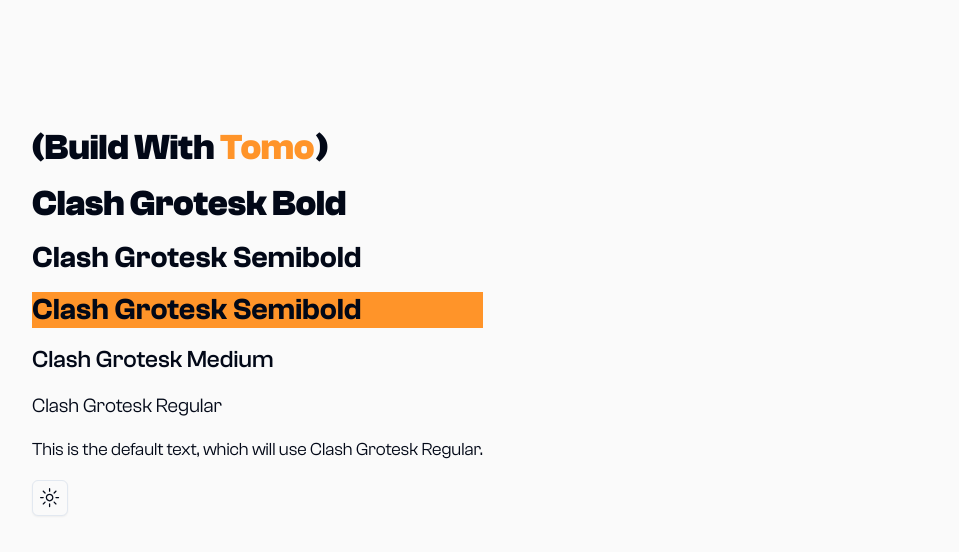
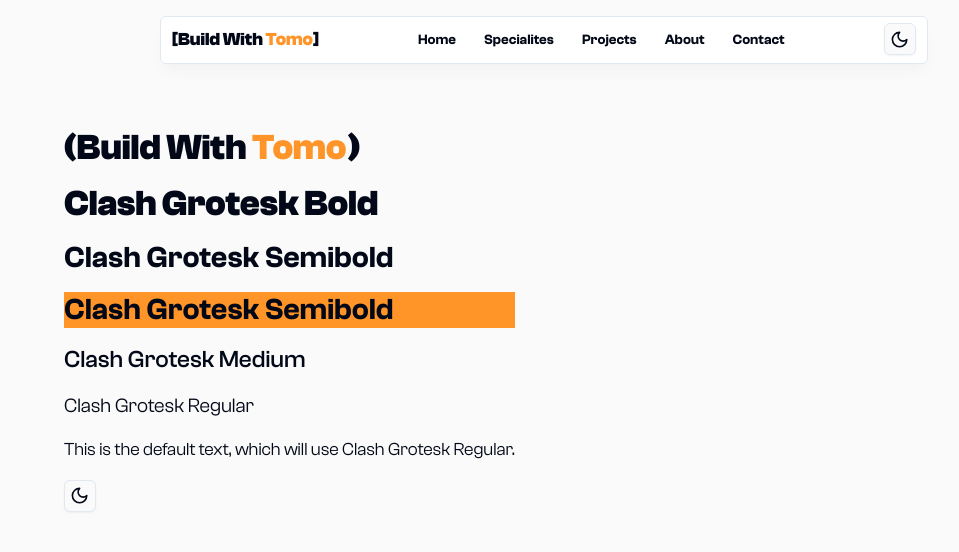
Before and after one commit to 0xtomotech/tomo-portfolio, a Next.js app: page / in a window 1280 px wide. Shown: the top 552 px of the page, without its empty margins (96-1055 px from the left). Built offline with nearby package versions, Linux system fonts and the light colour scheme.

Commit message:
added header with intro animation

```diff
--- a/package.json
+++ b/package.json
@@ -14,6 +14,8 @@
     "@radix-ui/react-slot": "^1.1.0",
     "class-variance-authority": "^0.7.0",
     "clsx": "^2.1.1",
+    "framer-motion": "^11.3.28",
+    "lucide-react": "^0.428.0",
     "next": "14.2.5",
     "next-themes": "^0.3.0",
     "react": "^18",
--- a/src/app/globals.css
+++ b/src/app/globals.css
@@ -16,7 +16,7 @@
     --secondary-foreground: 222.2 47.4% 11.2%;
     --muted: 210 40% 96.1%;
     --muted-foreground: 215.4 16.3% 46.9%;
-    --accent: 210 40% 96.1%;
+    --accent: 210 40% 96.1%; /* changed */
     --accent-foreground: 222.2 47.4% 11.2%;
     --destructive: 0 84.2% 60.2%;
     --destructive-foreground: 210 40% 98%;
@@ -32,7 +32,7 @@
   }
 
   .dark {
-    --background: 222.2 84% 4.9%;
+    --background: 0 0% 15%;
     --foreground: 210 40% 98%;
     --card: 222.2 84% 4.9%;
     --card-foreground: 210 40% 98%;
@@ -44,7 +44,7 @@
     --secondary-foreground: 210 40% 98%;
     --muted: 217.2 32.6% 17.5%;
     --muted-foreground: 215 20.2% 65.1%;
-    --accent: 217.2 32.6% 17.5%;
+    --accent: 217.2 32.6% 17.5%; /* changed */
     --accent-foreground: 210 40% 98%;
     --destructive: 0 62.8% 30.6%;
     --destructive-foreground: 210 40% 98%;
--- a/src/app/layout.tsx
+++ b/src/app/layout.tsx
@@ -2,6 +2,7 @@ import type { Metadata } from "next";
 import "./globals.css";
 import localFont from "next/font/local";
 import { ThemeProvider } from "@/components/theme-provider";
+import Header from "@/components/header";
 
 const clashGrotesk = localFont({
   src: [
@@ -40,14 +41,17 @@ export default function RootLayout({
   children: React.ReactNode;
 }>) {
   return (
-    <html lang="en" className={`${clashGrotesk.variable}`}>
-      <body className="font-sans">
+    <html lang="en" suppressHydrationWarning>
+      <body
+        className={`relative !scroll-smooth pt-20 font-sans sm:pt-24 ${clashGrotesk.variable}`}
+      >
         <ThemeProvider
           attribute="class"
           defaultTheme="system"
           enableSystem
           disableTransitionOnChange
         >
+          <Header />
           {children}
         </ThemeProvider>
       </body>
--- a/src/app/page.tsx
+++ b/src/app/page.tsx
@@ -3,7 +3,7 @@ import Image from "next/image";
 
 export default function Home() {
   return (
-    <main className="flex min-h-screen flex-col p-24">
+    <main className="flex min-h-screen flex-col items-center px-4">
       <div className="z-10 flex w-full max-w-5xl items-center justify-between text-sm">
         <div className="space-y-4 p-8">
           <h1 className="text-4xl font-bold">
--- /dev/null
+++ b/src/components/header.tsx
@@ -0,0 +1,79 @@
+"use client";
+
+import React from "react";
+import { motion } from "framer-motion";
+import Link from "next/link";
+import { ThemeToggle } from "./theme-toggle";
+
+const links = [
+  {
+    name: "Home",
+    hash: "#home",
+  },
+  {
+    name: "Specialites",
+    hash: "#specialites",
+  },
+  {
+    name: "Projects",
+    hash: "#projects",
+  },
+  {
+    name: "About",
+    hash: "#about",
+  },
+  {
+    name: "Contact",
+    hash: "#contact",
+  },
+];
+
+const Header = () => {
+  return (
+    <header className="relative z-[999]">
+      <motion.div
+        initial={{ y: -100, x: "-50%", opacity: 0 }}
+        animate={{ y: 0, x: "-50%", opacity: 1 }}
+        className="fixed left-1/2 top-0 h-[4.5rem] w-full -translate-x-1/2 rounded-none border bg-white/90 shadow-lg shadow-black/[0.03] backdrop-blur-md dark:bg-black/90 sm:top-4 sm:h-[3rem] sm:w-[48rem] sm:rounded-md"
+      ></motion.div>
+      <nav className="fixed left-1/2 top-[0.7rem] flex h-12 w-full -translate-x-1/2 items-center justify-between px-3 py-2 sm:top-[1.1rem] sm:h-[initial] sm:w-[48rem] sm:py-0">
+        <motion.div
+          initial={{ opacity: 0, y: -100 }}
+          animate={{ opacity: 1, y: 0 }}
+          className="justify-start"
+        >
+          <h1 className="text-2xl font-bold sm:text-lg">
+            [Build With <span className="text-primary">Tomo</span>]
+          </h1>
+        </motion.div>
+        <div className="hidden sm:block">
+          <ul className="flex flex-wrap items-center justify-center gap-y-1 text-base font-medium sm:w-[initial] sm:flex-nowrap sm:gap-1">
+            {links.map((link) => (
+              <motion.li
+                key={link.hash}
+                className="relative flex h-3/4 items-center justify-center"
+                initial={{ opacity: 0, y: -100 }}
+                animate={{ opacity: 1, y: 0 }}
+              >
+                <Link
+                  className="flex w-full items-center justify-center px-3 py-3 text-sm font-semibold transition hover:text-primary"
+                  href={link.hash}
+                >
+                  {link.name}
+                </Link>
+              </motion.li>
+            ))}
+          </ul>
+        </div>
+        <motion.div
+          initial={{ opacity: 0, y: -100 }}
+          animate={{ opacity: 1, y: 0 }}
+        >
+          <ThemeToggle />
+        </motion.div>
+      </nav>
+    </header>
+  );
+};
+
+export default Header;
--- a/src/components/theme-toggle.tsx
+++ b/src/components/theme-toggle.tsx
@@ -1,40 +1,59 @@
 "use client";
 
 import * as React from "react";
-import { MoonIcon, SunIcon } from "@radix-ui/react-icons";
+import { Moon, Sun } from "lucide-react";
 import { useTheme } from "next-themes";
-
 import { Button } from "@/components/ui/button";
-import {
-  DropdownMenu,
-  DropdownMenuContent,
-  DropdownMenuItem,
-  DropdownMenuTrigger,
-} from "@/components/ui/dropdown-menu";
 
 export function ThemeToggle() {
-  const { setTheme } = useTheme();
+  const { theme, setTheme } = useTheme();
+  const [mounted, setMounted] = React.useState(false);
+
+  // useEffect to handle mounting
+  React.useEffect(() => {
+    setMounted(true);
+  }, []);
+
+  // Function to toggle between light and dark themes
+  const toggleTheme = () => {
+    setTheme(theme === "dark" ? "light" : "dark");
+  };
+
+  // Render a placeholder or nothing if not mounted
+  if (!mounted) {
+    return <Button variant="outline" size="icon" aria-label="Toggle theme" />;
+  }
 
   return (
-    <DropdownMenu>
-      <DropdownMenuTrigger asChild>
-        <Button variant="outline" size="icon">
-          <SunIcon className="h-[1.2rem] w-[1.2rem] rotate-0 scale-100 transition-all dark:-rotate-90 dark:scale-0" />
-          <MoonIcon className="absolute h-[1.2rem] w-[1.2rem] rotate-90 scale-0 transition-all dark:rotate-0 dark:scale-100" />
-          <span className="sr-only">Toggle theme</span>
+    <>
+      <div className="hidden sm:block">
+        <Button
+          variant="outline"
+          size="icon"
+          onClick={toggleTheme}
+          aria-label="Toggle theme"
+        >
+          {theme === "dark" ? (
+            <Sun className="h-[1.2rem] w-[1.2rem]" />
+          ) : (
+            <Moon className="h-[1.2rem] w-[1.2rem]" />
+          )}
         </Button>
-      </DropdownMenuTrigger>
-      <DropdownMenuContent align="end">
-        <DropdownMenuItem onClick={() => setTheme("light")}>
-          Light
-        </DropdownMenuItem>
-        <DropdownMenuItem onClick={() => setTheme("dark")}>
-          Dark
-        </DropdownMenuItem>
-        <DropdownMenuItem onClick={() => setTheme("system")}>
-          System
-        </DropdownMenuItem>
-      </DropdownMenuContent>
-    </DropdownMenu>
+      </div>
+      <div className="block sm:hidden">
+        <Button
+          variant="outline"
+          size="iconM"
+          onClick={toggleTheme}
+          aria-label="Toggle theme"
+        >
+          {theme === "dark" ? (
+            <Sun className="h-[1.2rem] w-[1.2rem]" />
+          ) : (
+            <Moon className="h-[1.2rem] w-[1.2rem]" />
+          )}
+        </Button>
+      </div>
+    </>
   );
 }
--- a/src/components/ui/button.tsx
+++ b/src/components/ui/button.tsx
@@ -1,8 +1,8 @@
-import * as React from "react"
-import { Slot } from "@radix-ui/react-slot"
-import { cva, type VariantProps } from "class-variance-authority"
+import * as React from "react";
+import { Slot } from "@radix-ui/react-slot";
+import { cva, type VariantProps } from "class-variance-authority";
 
-import { cn } from "@/lib/utils"
+import { cn } from "@/lib/utils";
 
 const buttonVariants = cva(
   "inline-flex items-center justify-center whitespace-nowrap rounded-md text-sm font-medium transition-colors focus-visible:outline-none focus-visible:ring-1 focus-visible:ring-ring disabled:pointer-events-none disabled:opacity-50",
@@ -14,7 +14,7 @@ const buttonVariants = cva(
         destructive:
           "bg-destructive text-destructive-foreground shadow-sm hover:bg-destructive/90",
         outline:
-          "border border-input bg-background shadow-sm hover:bg-accent hover:text-accent-foreground",
+          "border border-input bg-background shadow-sm hover:bg-foreground hover:text-accent",
         secondary:
           "bg-secondary text-secondary-foreground shadow-sm hover:bg-secondary/80",
         ghost: "hover:bg-accent hover:text-accent-foreground",
@@ -24,34 +24,35 @@ const buttonVariants = cva(
         default: "h-9 px-4 py-2",
         sm: "h-8 rounded-md px-3 text-xs",
         lg: "h-10 rounded-md px-8",
-        icon: "h-9 w-9",
+        icon: "h-8 w-8",
+        iconM: "h-10 w-10",
       },
     },
     defaultVariants: {
       variant: "default",
       size: "default",
     },
-  }
-)
+  },
+);
 
 export interface ButtonProps
   extends React.ButtonHTMLAttributes<HTMLButtonElement>,
     VariantProps<typeof buttonVariants> {
-  asChild?: boolean
+  asChild?: boolean;
 }
 
 const Button = React.forwardRef<HTMLButtonElement, ButtonProps>(
   ({ className, variant, size, asChild = false, ...props }, ref) => {
-    const Comp = asChild ? Slot : "button"
+    const Comp = asChild ? Slot : "button";
     return (
       <Comp
         className={cn(buttonVariants({ variant, size, className }))}
         ref={ref}
         {...props}
       />
-    )
-  }
-)
-Button.displayName = "Button"
+    );
+  },
+);
+Button.displayName = "Button";
 
-export { Button, buttonVariants }
+export { Button, buttonVariants };
```
Also changed, not shown: 1 other file (tests, documents, lock files or other folders).
